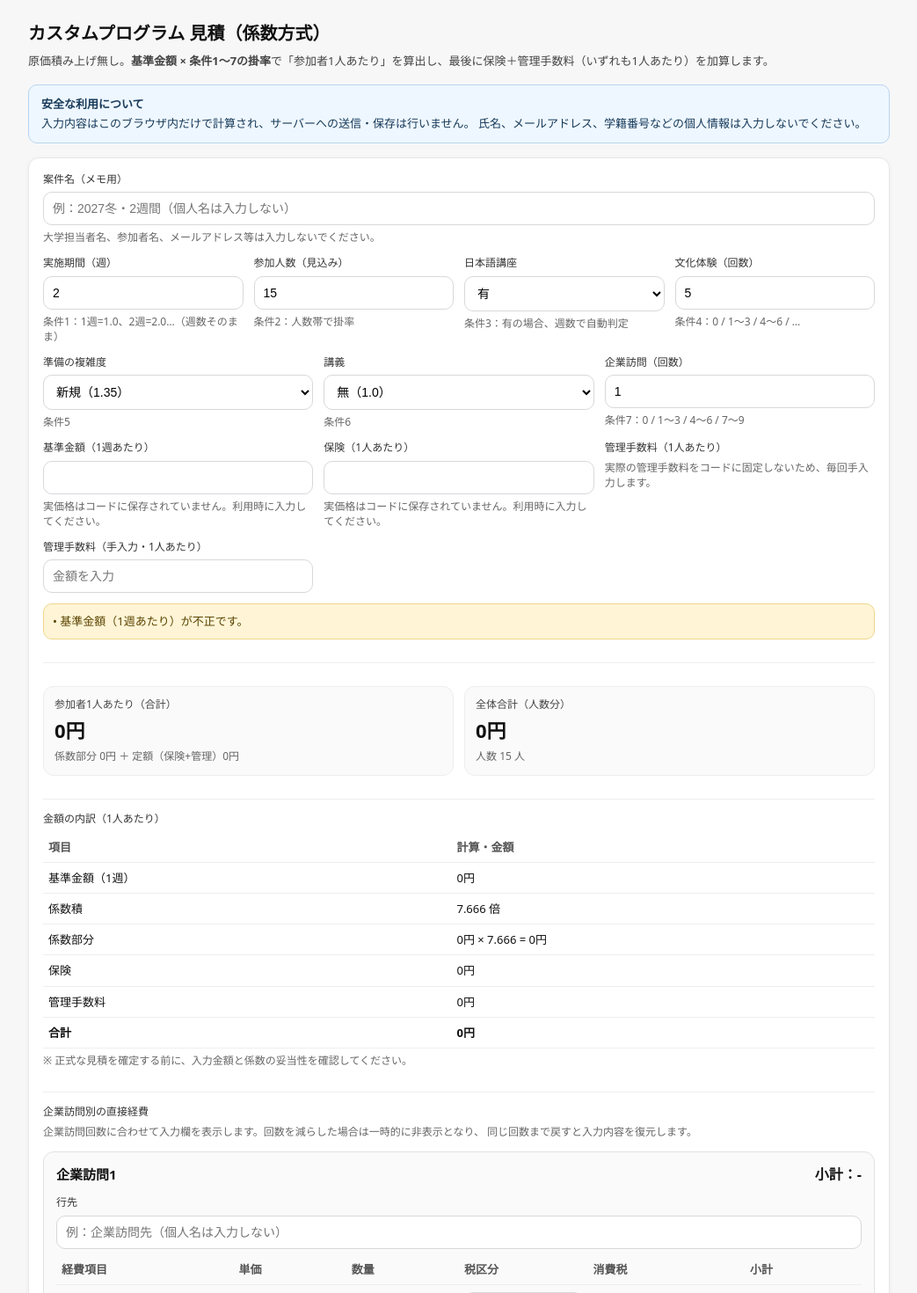
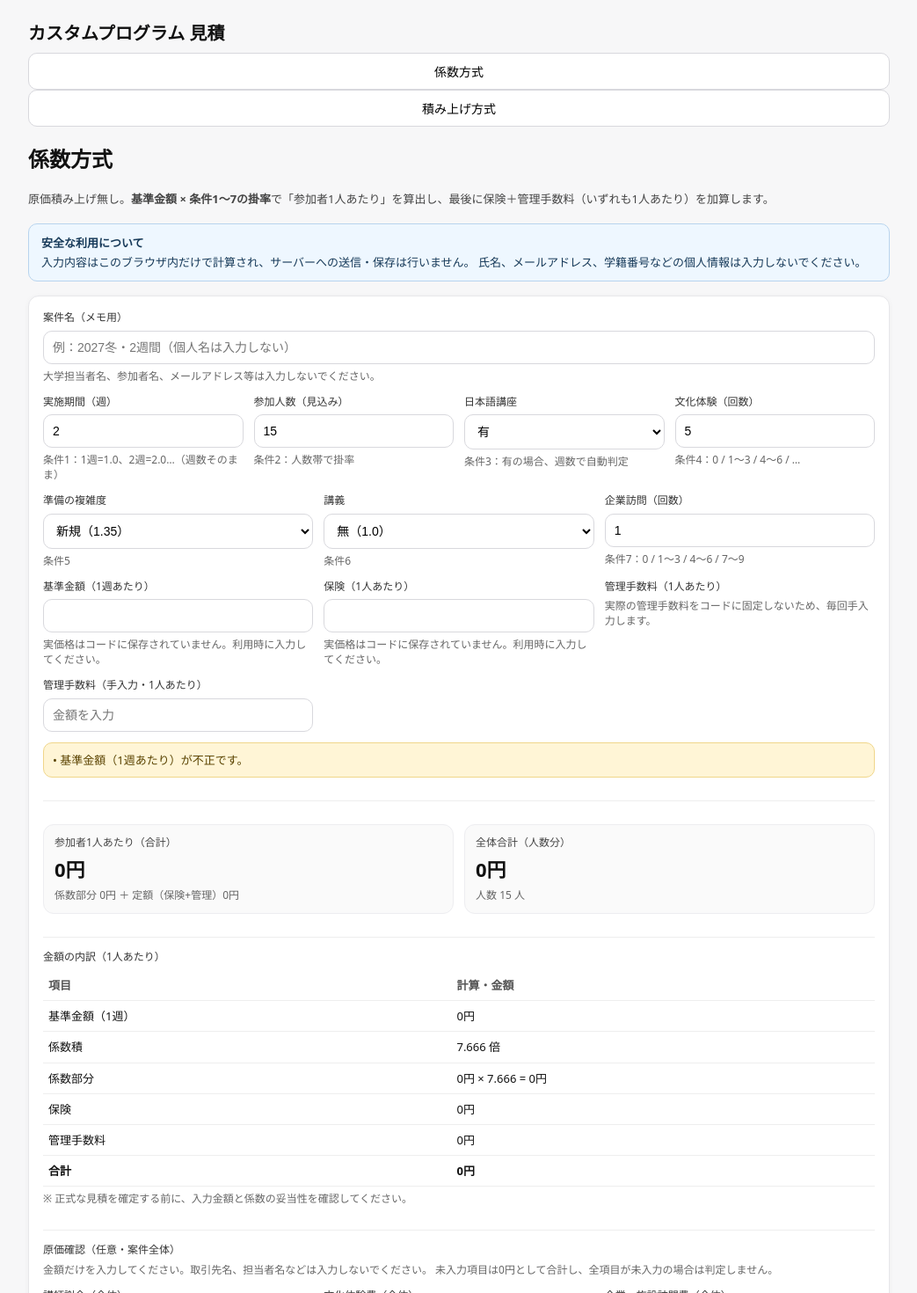
Before and after one commit to Steveston147/mitsumori, a React (Vite) app: page / in a window 1280 px wide. Shown: the top 1470 px of the page at 88% size, without its empty margins (118-1161 px from the left). Built offline with nearby package versions, Linux system fonts and the light colour scheme.

Commit message:
Separate coefficient and build-up modes

```diff
--- a/src/App.jsx
+++ b/src/App.jsx
@@ -89,6 +89,7 @@ function createEmptyCostItems() {
 }
 
 export default function App() {
+  const [calculationMode, setCalculationMode] = useState("factor");
   const [programName, setProgramName] = useState("");
   const [weeks, setWeeks] = useState(2);
   const [participants, setParticipants] = useState(15);
@@ -112,7 +113,10 @@ export default function App() {
     useState("");
   const [costItems, setCostItems] = useState(createEmptyCostItems);
   const [includeCostsInPrint, setIncludeCostsInPrint] = useState(false);
-  const [companyVisits, setCompanyVisits] = useState(() => [
+  const [buildUpProgramName, setBuildUpProgramName] = useState("");
+  const [buildUpParticipants, setBuildUpParticipants] = useState(15);
+  const [buildUpCompanyVisitTimes, setBuildUpCompanyVisitTimes] = useState(1);
+  const [buildUpCompanyVisits, setBuildUpCompanyVisits] = useState(() => [
     createCompanyVisit(),
   ]);
 
@@ -259,7 +263,13 @@ export default function App() {
     setManagementFeePerStudentManual("");
     setCostItems(createEmptyCostItems());
     setIncludeCostsInPrint(false);
-    setCompanyVisits([createCompanyVisit()]);
+  }
+
+  function onBuildUpReset() {
+    setBuildUpProgramName("");
+    setBuildUpParticipants(15);
+    setBuildUpCompanyVisitTimes(1);
+    setBuildUpCompanyVisits([createCompanyVisit()]);
   }
 
   function updateCostItem(key, value) {
@@ -274,7 +284,28 @@ export default function App() {
 
   return (
     <div className="container">
-      <h1 className="no-print">カスタムプログラム 見積（係数方式）</h1>
+      <h1 className="no-print">カスタムプログラム 見積</h1>
+      <div className="mode-tabs no-print" role="group" aria-label="見積方式">
+        <button
+          className={`mode-tab ${calculationMode === "factor" ? "active" : ""}`}
+          type="button"
+          aria-pressed={calculationMode === "factor"}
+          onClick={() => setCalculationMode("factor")}
+        >
+          係数方式
+        </button>
+        <button
+          className={`mode-tab ${calculationMode === "build-up" ? "active" : ""}`}
+          type="button"
+          aria-pressed={calculationMode === "build-up"}
+          onClick={() => setCalculationMode("build-up")}
+        >
+          積み上げ方式
+        </button>
+      </div>
+
+      <div hidden={calculationMode !== "factor"}>
+      <h2 className="mode-title no-print">係数方式</h2>
       <p className="sub no-print">
         原価積み上げ無し。<b>基準金額 × 条件1〜7の掛率</b>
         で「参加者1人あたり」を算出し、最後に保険＋管理手数料（いずれも1人あたり）を加算します。
@@ -537,12 +568,6 @@ export default function App() {
               ※ 正式な見積を確定する前に、入力金額と係数の妥当性を確認してください。
             </div>
           </div>
-
-          <CompanyVisitCosts
-            count={companyVisitTimes}
-            visits={companyVisits}
-            onChange={setCompanyVisits}
-          />
 
           <div className="col-12">
             <div className="hr" />
@@ -848,6 +873,84 @@ export default function App() {
           金額・係数・実施条件を確認してください。
         </p>
       </section>
+      </div>
+
+      <div hidden={calculationMode !== "build-up"}>
+        <h2 className="mode-title no-print">積み上げ方式</h2>
+        <p className="sub no-print">
+          実施内容ごとの単価・回数・付随経費を入力し、直接経費を積み上げます。
+          現在は企業訪問に対応しています。
+        </p>
+
+        <div className="privacy-note no-print">
+          <strong>安全な利用について</strong>
+          <div>
+            入力内容はこのブラウザ内だけで計算され、サーバーへの送信・保存は行いません。
+            氏名、メールアドレス、学籍番号などの個人情報は入力しないでください。
+          </div>
+        </div>
+
+        <div className="card no-print">
+          <div className="grid">
+            <div className="col-8">
+              <label>案件名（積み上げ方式用・メモ）</label>
+              <input
+                value={buildUpProgramName}
+                onChange={(e) => setBuildUpProgramName(e.target.value)}
+                placeholder="例：2027冬・直接経費試算（個人名は入力しない）"
+              />
+              <div className="small">
+                大学担当者名、参加者名、メールアドレス等は入力しないでください。
+              </div>
+            </div>
+
+            <div className="col-4">
+              <NumberInput
+                label="参加人数（見込み）"
+                value={buildUpParticipants}
+                min={1}
+                step={1}
+                onChange={setBuildUpParticipants}
+              />
+              <div className="small">
+                今後の1人あたり費用計算で利用します。
+              </div>
+            </div>
+
+            <div className="col-4">
+              <NumberInput
+                label="企業訪問（回数）"
+                value={buildUpCompanyVisitTimes}
+                min={0}
+                step={1}
+                onChange={setBuildUpCompanyVisitTimes}
+              />
+              <div className="small">
+                回数に合わせて訪問別の入力欄を表示します。
+              </div>
+            </div>
+
+            <CompanyVisitCosts
+              count={buildUpCompanyVisitTimes}
+              visits={buildUpCompanyVisits}
+              onChange={setBuildUpCompanyVisits}
+            />
+
+            <div className="col-12">
+              <div className="build-up-roadmap">
+                日本文化体験、日本語講座、学生共修、共通経費、印刷・PDFは今後のPRで追加します。
+              </div>
+              <button
+                className="btn secondary"
+                type="button"
+                onClick={onBuildUpReset}
+              >
+                積み上げ入力をリセット
+              </button>
+            </div>
+          </div>
+        </div>
+      </div>
     </div>
   );
 }
```
